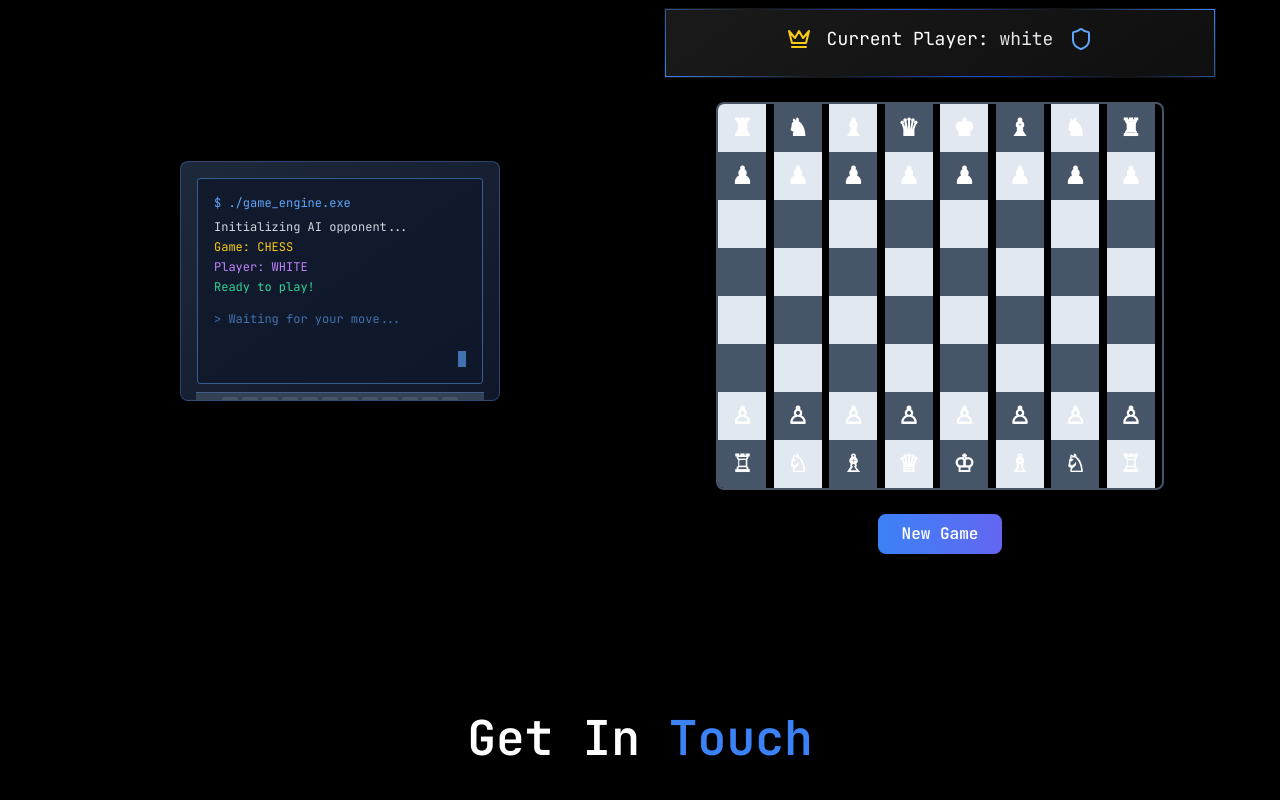
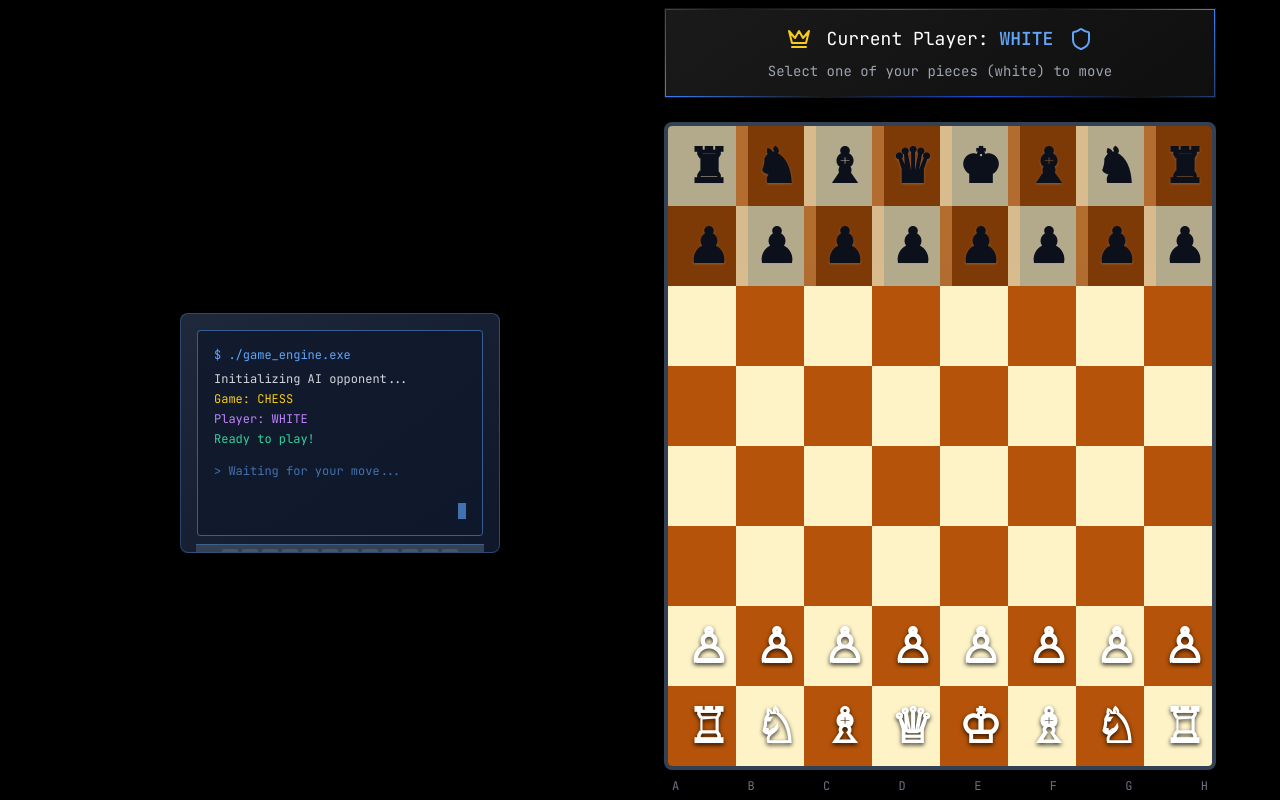
Before and after one commit to Arnabjoyantasaha/Portfolio, a React (Vite) app: page / in a window 1280 px wide. Shown: the part 4240-5040 px from the top of the page. Built offline with nearby package versions, Linux system fonts and the light colour scheme.

Commit message:
Updated Game.tsx

```diff
--- a/src/components/Game.tsx
+++ b/src/components/Game.tsx
@@ -640,18 +640,28 @@ const Game = () => {
                       <div className="flex items-center justify-center space-x-4 mb-2">
                         <Crown className="h-6 w-6 text-yellow-400" />
                         <span className="text-lg font-mono">
-                          Current Player: <span className={currentPlayer === 'white' ? 'text-gray-200' : 'text-gray-600'}>{currentPlayer}</span>
+                          Current Player: <span className={currentPlayer === 'white' ? 'text-blue-400 font-bold' : 'text-gray-400'}>{currentPlayer.toUpperCase()}</span>
                         </span>
                         <Shield className="h-6 w-6 text-blue-400" />
                       </div>
+                      {selectedSquare && !chessWinner && !isChessAIThinking && (
+                        <div className="text-sm text-blue-400 mt-2">
+                          Piece selected - Click a valid square to move
+                        </div>
+                      )}
+                      {!selectedSquare && !chessWinner && !isChessAIThinking && currentPlayer === 'white' && (
+                        <div className="text-sm text-gray-400 mt-2">
+                          Select one of your pieces (white) to move
+                        </div>
+                      )}
                       {chessWinner && (
-                        <div className="text-xl font-bold text-yellow-400 mb-2">
-                          {chessWinner === 'white' ? 'You Win!' : 'AI Wins!'} 👑
+                        <div className="text-xl font-bold text-yellow-400 mt-2">
+                          {chessWinner === 'white' ? 'You Win!' : 'AI Wins!'}
                         </div>
                       )}
                       {isChessAIThinking && (
-                        <div className="text-lg text-red-400 font-mono animate-pulse">
-                          AI is thinking... 🤔
+                        <div className="text-lg text-red-400 font-mono animate-pulse mt-2">
+                          AI is thinking...
                         </div>
                       )}
                     </div>
@@ -659,28 +669,66 @@ const Game = () => {
 
                   {/* Chess Board */}
                   {chessBoard.length > 0 && (
-                    <div className="max-w-md mx-auto mb-6">
-                      <div className="grid grid-cols-8 gap-0 border-2 border-slate-600 rounded-lg overflow-hidden">
+                    <div className="max-w-2xl mx-auto mb-6">
+                      <div className="grid grid-cols-8 gap-0 border-4 border-slate-700 rounded-lg overflow-hidden shadow-2xl">
                         {chessBoard.map((row, rowIndex) =>
-                          row.map((piece, colIndex) => (
+                          row.map((piece, colIndex) => {
+                            const isSelected = selectedSquare && selectedSquare[0] === rowIndex && selectedSquare[1] === colIndex;
+                            const isLight = (rowIndex + colIndex) % 2 === 0;
+                            const canSelect = piece && piece.color === currentPlayer && !chessWinner && !isChessAIThinking;
+
+                            const isValidMove = selectedSquare &&
+                              isValidChessMove(chessBoard, selectedSquare[0], selectedSquare[1], rowIndex, colIndex);
+
+                            return (
                               <button
                                 key={`${rowIndex}-${colIndex}`}
                                 onClick={() => handleChessSquareClick(rowIndex, colIndex)}
-                              className={`w-12 h-12 flex items-center justify-center text-2xl font-bold transition-all duration-200 ${
-                                (rowIndex + colIndex) % 2 === 0
-                                  ? 'bg-slate-200 hover:bg-slate-300'
-                                  : 'bg-slate-600 hover:bg-slate-500'
+                                className={`w-16 h-16 sm:w-20 sm:h-20 flex items-center justify-center text-4xl sm:text-5xl font-bold transition-all duration-200 relative ${
+                                  isLight
+                                    ? 'bg-amber-100 hover:bg-amber-200'
+                                    : 'bg-amber-700 hover:bg-amber-600'
                                 } ${
-                                selectedSquare && selectedSquare[0] === rowIndex && selectedSquare[1] === colIndex
-                                  ? 'ring-2 ring-blue-400'
+                                  isSelected
+                                    ? 'ring-4 ring-inset ring-blue-500 shadow-lg shadow-blue-500/50'
+                                    : ''
+                                } ${
+                                  isValidMove
+                                    ? 'ring-4 ring-inset ring-green-400 shadow-lg shadow-green-400/50'
+                                    : ''
+                                } ${
+                                  canSelect
+                                    ? 'cursor-pointer hover:scale-105'
+                                    : piece && !isSelected
+                                    ? 'cursor-not-allowed opacity-70'
                                     : ''
                                 }`}
                                 disabled={!!chessWinner || isChessAIThinking}
                               >
+                                <span className={`select-none ${piece?.color === 'white' ? 'text-white drop-shadow-[0_2px_2px_rgba(0,0,0,0.8)]' : 'text-gray-900 drop-shadow-[0_1px_1px_rgba(255,255,255,0.3)]'}`}>
                                   {getPieceSymbol(piece)}
+                                </span>
+                                {isValidMove && !piece && (
+                                  <div className="absolute inset-0 flex items-center justify-center">
+                                    <div className="w-3 h-3 bg-green-400 rounded-full opacity-60"></div>
+                                  </div>
+                                )}
                               </button>
-                          ))
+                            );
+                          })
                         )}
+                      </div>
+
+                      {/* Board coordinates */}
+                      <div className="flex justify-between mt-2 px-2 text-xs text-gray-500 font-mono">
+                        <span>A</span>
+                        <span>B</span>
+                        <span>C</span>
+                        <span>D</span>
+                        <span>E</span>
+                        <span>F</span>
+                        <span>G</span>
+                        <span>H</span>
                       </div>
                     </div>
                   )}
```
Lines whose indentation alone changed are shown as unchanged.
